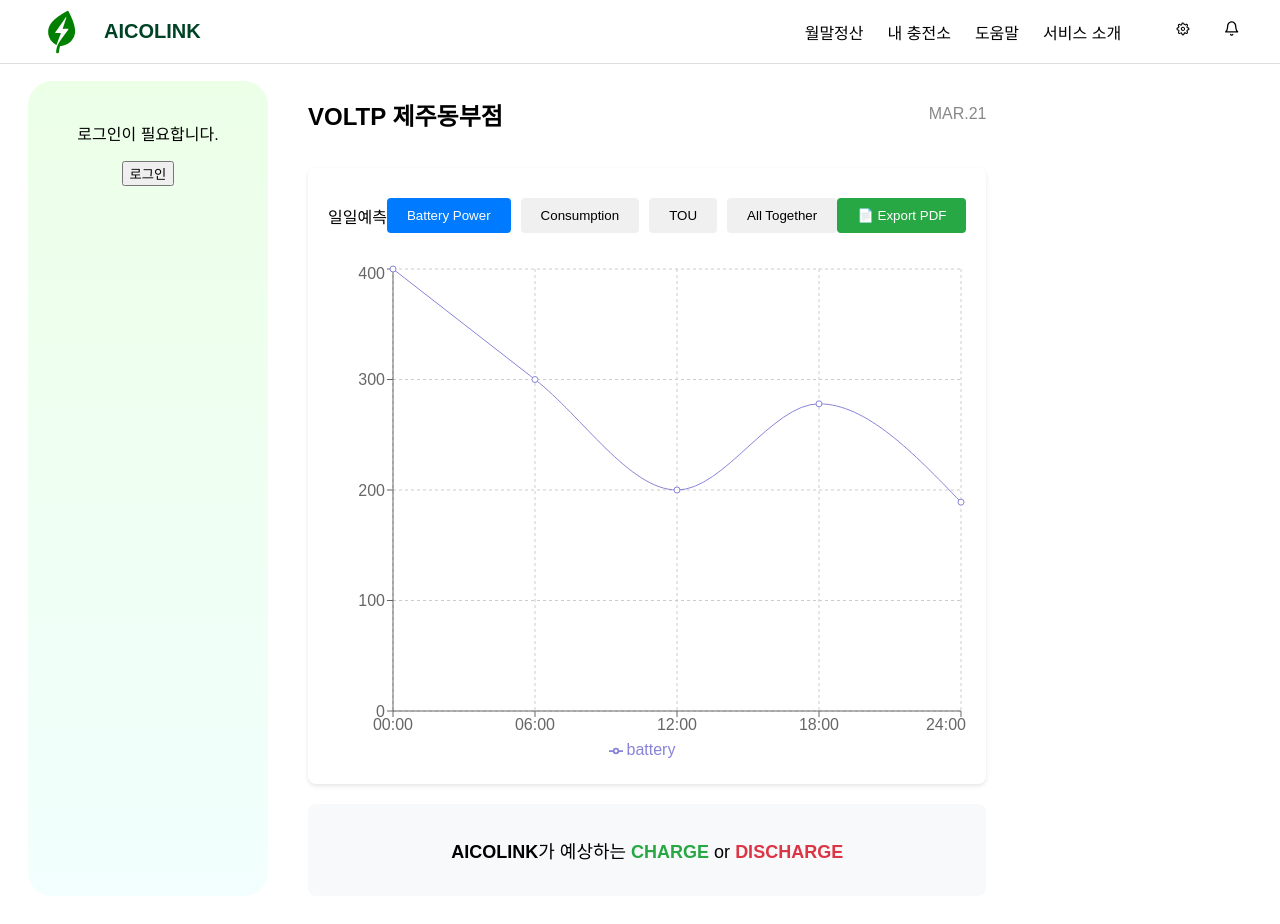
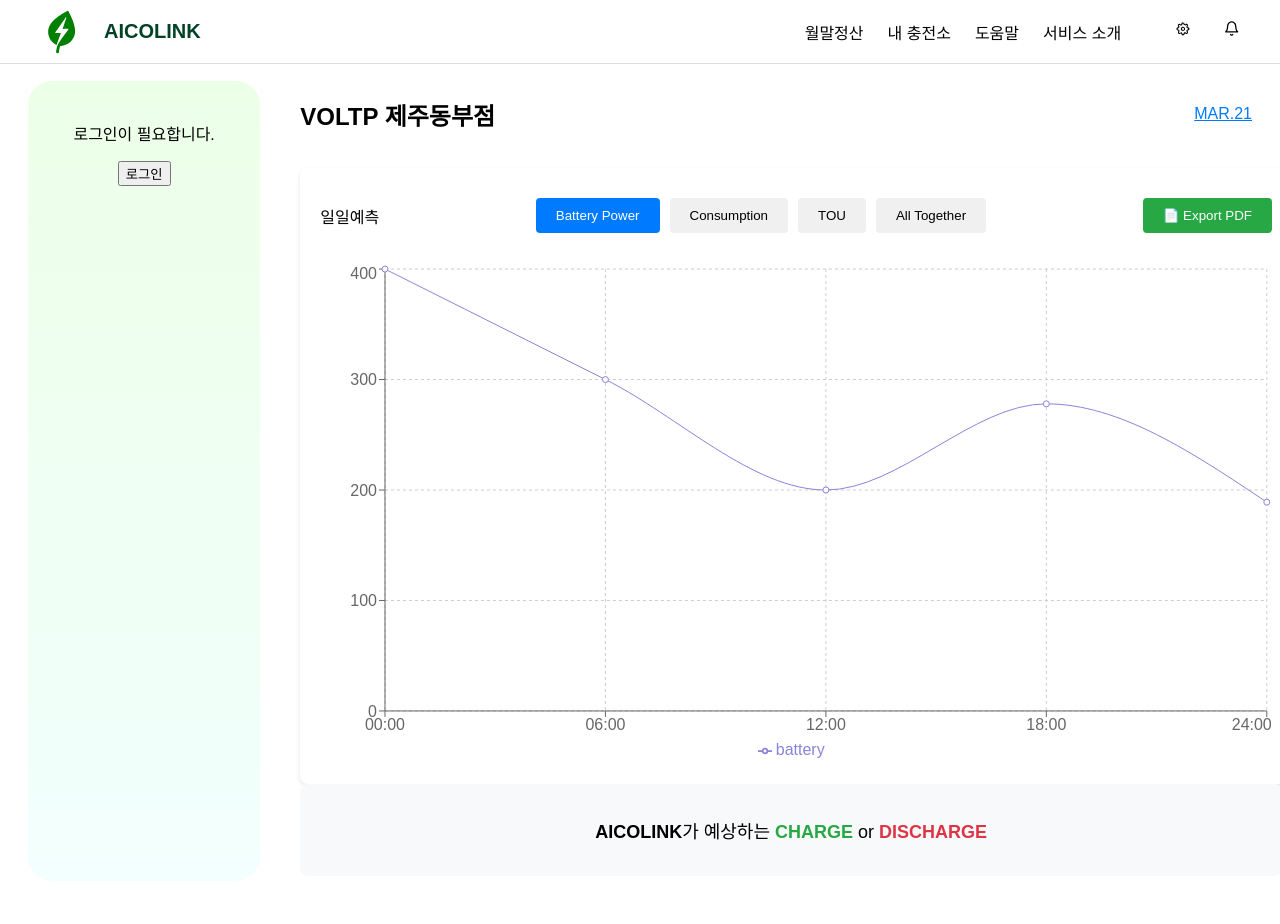
Before and after one commit to Capstone-whiteday/frontend-aicolink, a React (Vite) app: page / in a window 1280 px wide. Built offline with nearby package versions, Linux system fonts and the light colour scheme.

Commit message:
graph section- width maximized

```diff
--- a/src/Components/Dashboard.css
+++ b/src/Components/Dashboard.css
@@ -2,6 +2,8 @@
 .dashboard {
   padding: 20px;
   font-family: Arial, sans-serif;
+  max-width: 1200px; /* 가로 길이를 늘림 */
+  margin: 0 auto; /* 가운데 정렬 */
 }
 
 /* 제목 영역 스타일 */
@@ -19,7 +21,13 @@
 
 .date-label {
   font-size: 16px;
-  color: #888;
+  color: #007bff;
+  cursor: pointer;
+  text-decoration: underline;
+}
+
+.date-label:hover {
+  color: #0056b3;
 }
 
 /* 그래프 카드 스타일 */
@@ -29,6 +37,9 @@
   box-shadow: 0 2px 4px rgba(0, 0, 0, 0.1);
   padding: 20px;
   margin-bottom: 20px;
+  width: 100%; /* 가로 길이를 100%로 설정 */
+  max-width: 1100px; /* 최대 가로 길이를 늘림 */
+  margin: 0 auto; /* 가운데 정렬 */
 }
 
 .graph-header {
@@ -78,6 +89,7 @@
 /* 그래프 영역 스타일 */
 .graph-placeholder {
   height: 500px; /* 그래프 높이를 500px로 설정 */
+  width: 100%; /* 가로 길이를 100%로 설정 */
 }
 
 /* 결과 요약 바 스타일 */
@@ -88,6 +100,9 @@
   text-align: center;
   font-size: 18px;
   margin-top: 20px;
+  width: 100%; /* 가로 길이를 100%로 설정 */
+  max-width: 1100px; /* 최대 가로 길이를 늘림 */
+  margin: 0 auto; /* 가운데 정렬 */
 }
 
 .charge {
```
